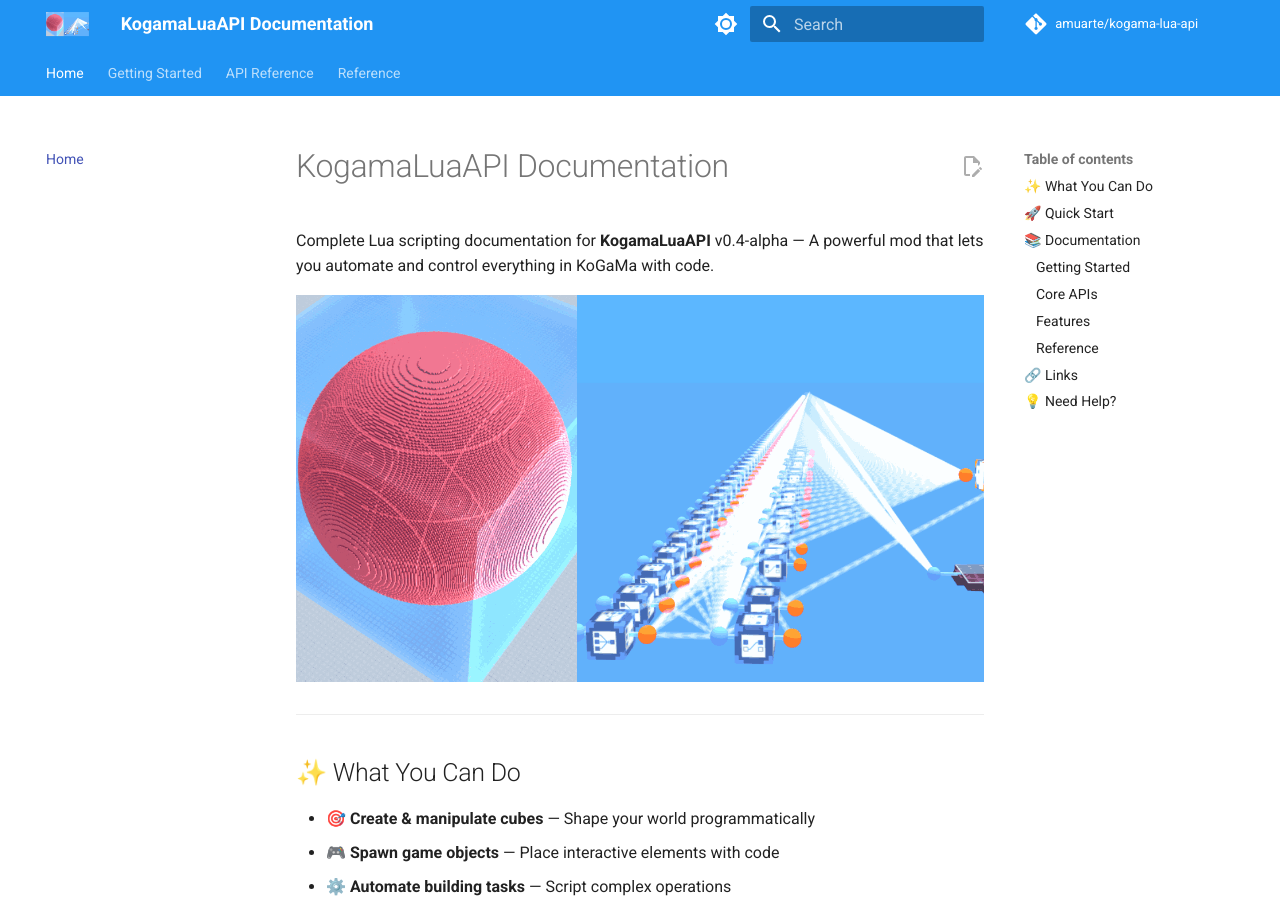
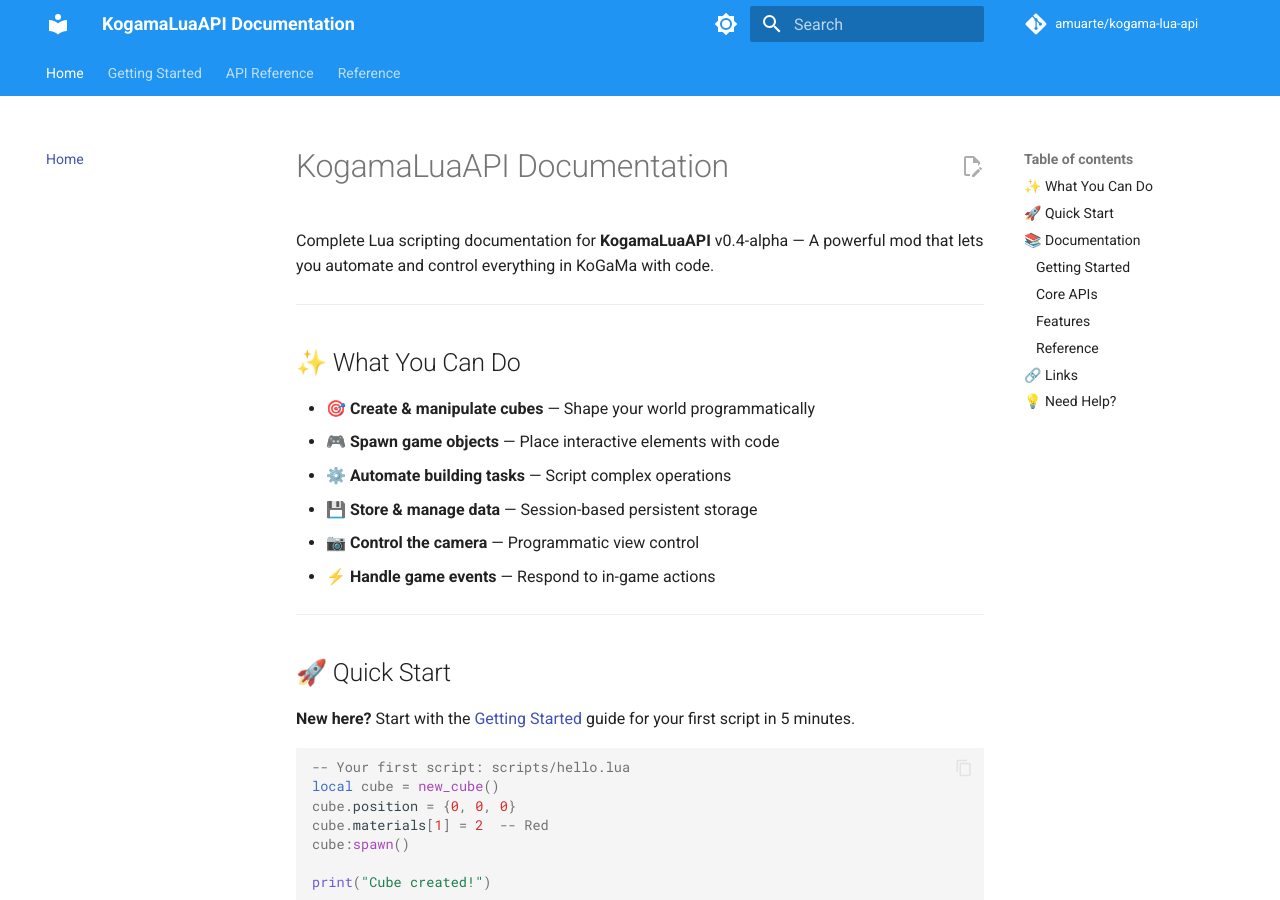
Before and after one commit to amuarte/kogama-lua-api, an MkDocs documentation site: the page built from docs/index.md, in a window 1280 px wide and 900 px high. Built offline with MkDocs 1.6.1 and Material for MkDocs 9.7.7, drawn with Linux system fonts in a browser that asks for light colours; comment, search, counter and statistics services are not loaded.

Commit message:
Fix dark mode toggle and remove unnecessary preview image from index

```diff
--- a/docs/index.md
+++ b/docs/index.md
@@ -1,8 +1,6 @@
 # KogamaLuaAPI Documentation
 
 Complete Lua scripting documentation for **KogamaLuaAPI** v0.4-alpha — A powerful mod that lets you automate and control everything in KoGaMa with code.
-
-![KogamaLuaAPI](images/preview.png)
 
 ---
 
--- a/mkdocs.yml
+++ b/mkdocs.yml
@@ -8,22 +8,18 @@ edit_uri: edit/main/docs/
 theme:
   name: material
   palette:
-    - media: "(prefers-color-scheme: light)"
-      scheme: light
+    - scheme: light
       primary: blue
       accent: indigo
       toggle:
         icon: material/brightness-7
-        name: Switch to dark mode
-    - media: "(prefers-color-scheme: dark)"
-      scheme: dark
+        name: Dark mode
+    - scheme: dark
       primary: blue
       accent: indigo
       toggle:
         icon: material/brightness-4
-        name: Switch to light mode
-  logo: images/preview.png
-  favicon: images/preview.png
+        name: Light mode
   features:
     - navigation.instant
     - navigation.tracking
```
